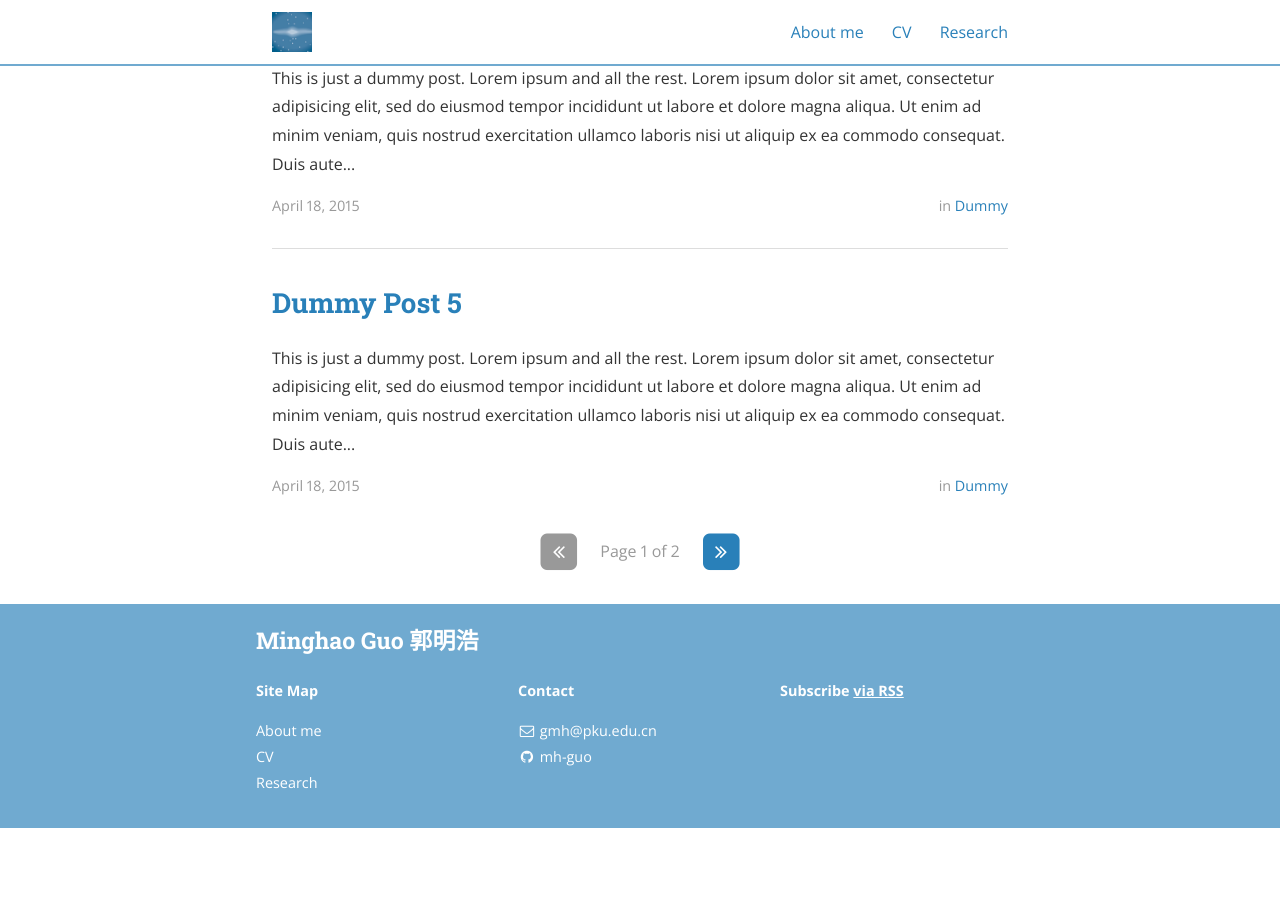
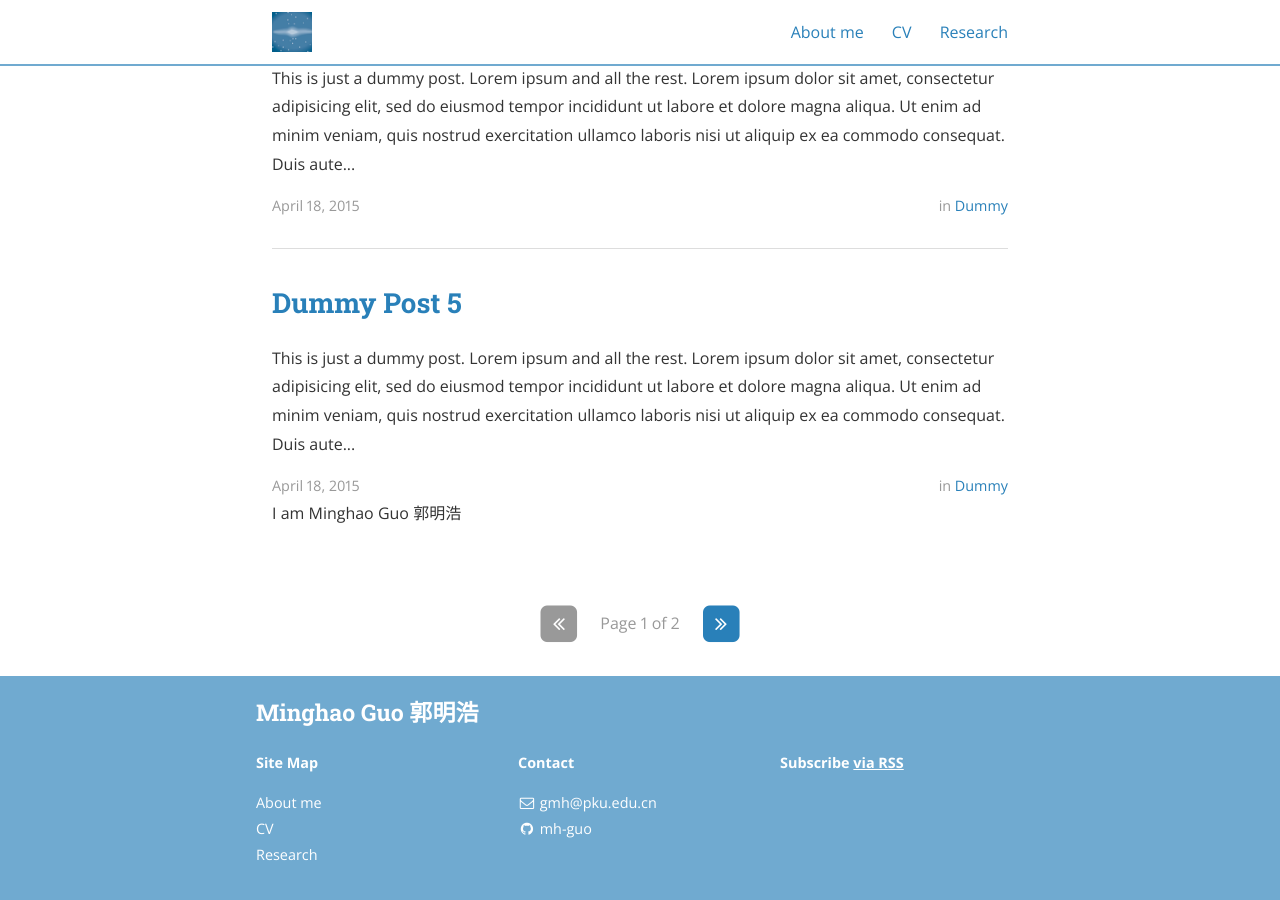
Before and after one commit to mh-guo/mh-guo-slate.github.io, a Jekyll site: the page built from index.html, in a window 1280 px wide and 900 px high, scrolled down 1272 px. Built offline with Jekyll 4.4.1, drawn with Linux system fonts in a browser that asks for light colours; nearby versions of some CDN libraries; the list of posts is cut into pages by our own code; before the commit the page ends 2100 px from its top, so only the background shows below that.

Commit message:
Update index.html

```diff
--- a/index.html
+++ b/index.html
@@ -43,6 +43,11 @@ pagination:
   {% endfor %}
 </ul>
 
+<p> I am Minghao Guo 郭明浩
+<br>
+<br>
+
+
 <nav class="pagination" role="navigation">
 	<p>
     {% if paginator.previous_page %}
```
